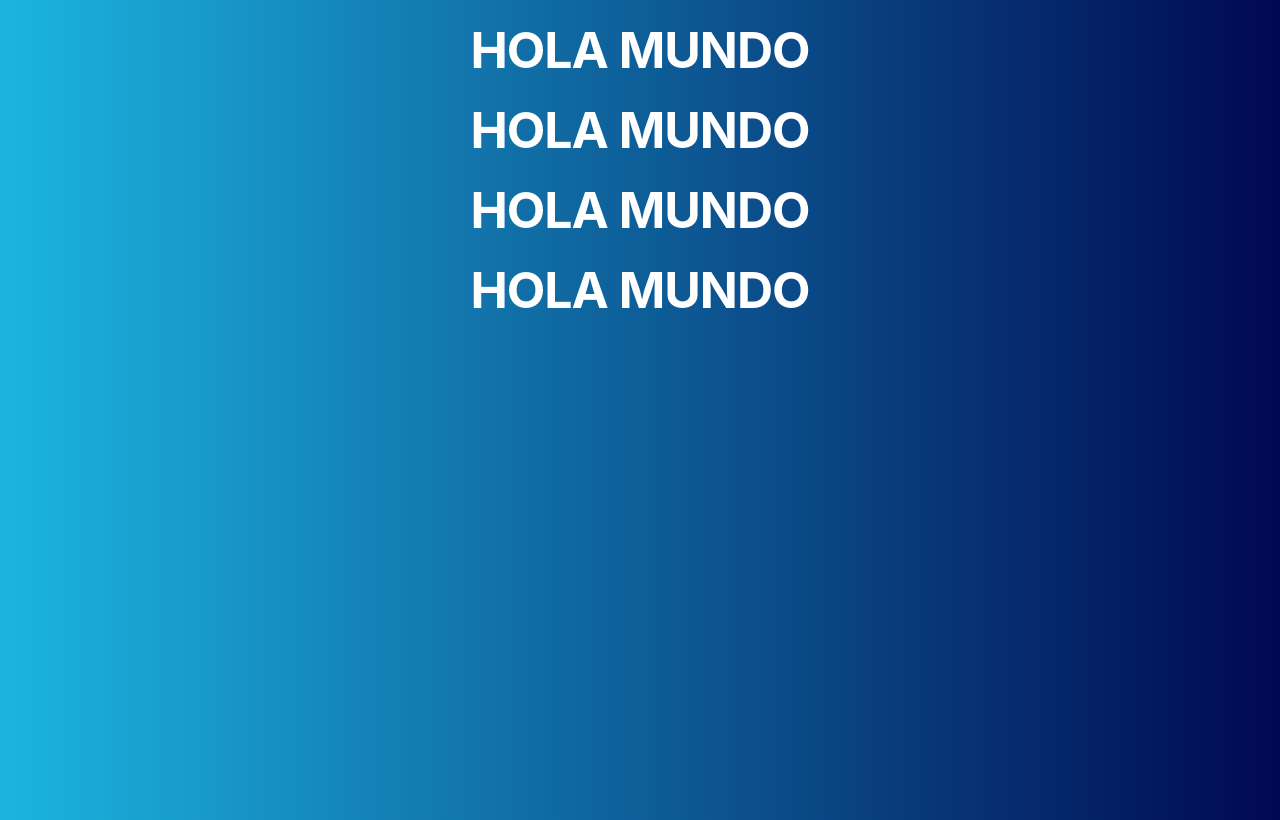
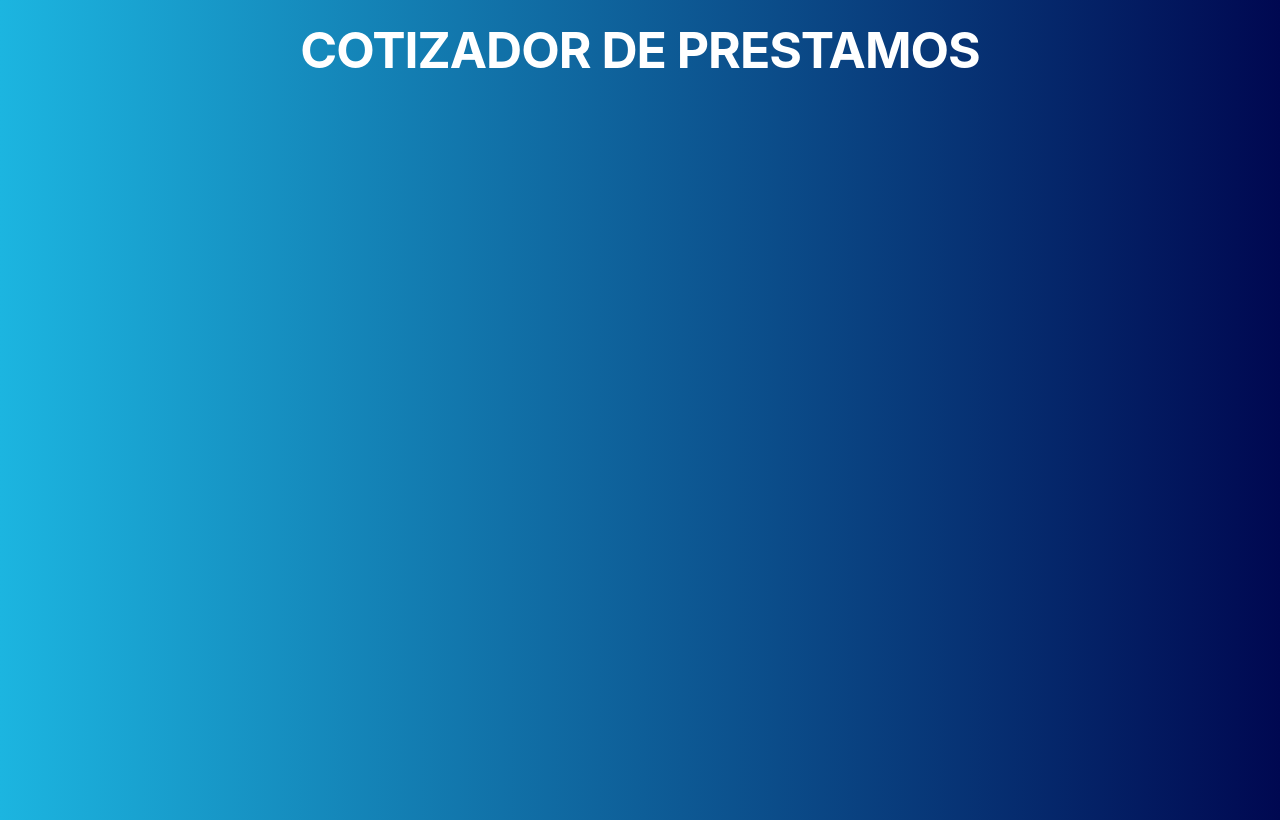
Before and after one commit to GustavoVelazquezSaavedra/proyectoJSwin, a React (Create React App) app in the folder prestamos/: page / in a window 1280 px wide. Built offline with nearby package versions, Linux system fonts and the light colour scheme.

Commit message:
Creando los props tambien viendo como intercambiar las informaciones y darle informacion al hijo

```diff
--- a/prestamos/src/App.js
+++ b/prestamos/src/App.js
@@ -4,10 +4,9 @@ import Header from './component/Header';
 function App() {
   return (
     <Fragment>
-        <Header/>
-        <Header/>
-        <Header/>
-        <Header/>
+        <Header
+          titulo="Cotizador de Prestamos"
+        />
     </Fragment>
   );
 }
--- a/prestamos/src/component/Header.js
+++ b/prestamos/src/component/Header.js
@@ -1,8 +1,11 @@
-import React from 'react';
-function Header(){
+import React, {Fragment} from 'react';
+function Header({titulo}){
 
+    //Todo lo que esta dentro del return es lo que se va a mostrar
     return(
-        <h1>Hola Mundo</h1>
+        <Fragment>
+            <h1>{titulo}</h1>
+        </Fragment>
     )
 
 }
```
